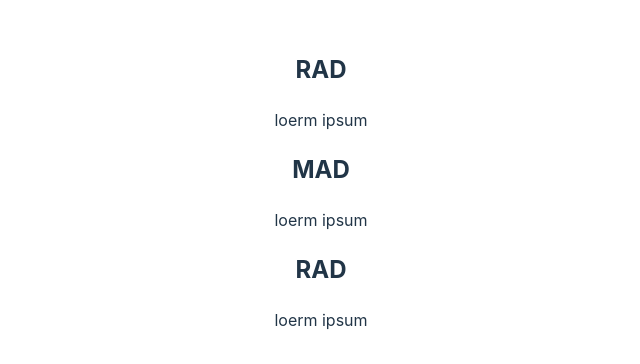
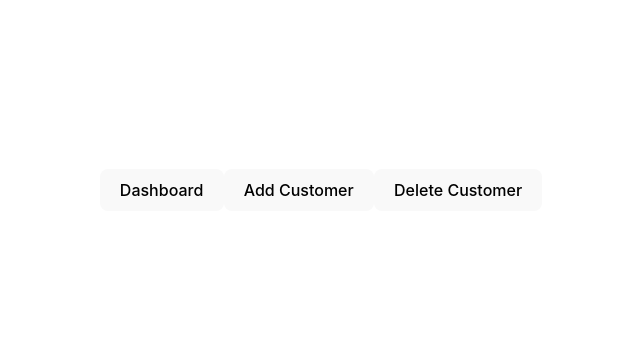
Before and after one commit to Dreaca/Express, a React (Vite) app in the folder web-storm-d1/: page / in a window 1280 px wide. Shown: the part 210-574 px from the top of the page, without its empty margins (319-959 px from the left). Built offline with nearby package versions, Linux system fonts and the light colour scheme.

Commit message:
event handling

```diff
--- a/web-storm-d1/src/App.tsx
+++ b/web-storm-d1/src/App.tsx
@@ -1,14 +1,18 @@
 
 import './App.css'
-import Subject from "./components/Subject.tsx";
+import ButtonComponent from "./components/ButtonComponent.tsx";
 
 function App() {
 
+    function handleClick(type:string) {
+        console.log('click');
+        alert(type+' clicked');
+    }
   return (
       <>
-          <Subject name = 'RAD'>loerm ipsum</Subject>
-          <Subject name = 'MAD'>loerm ipsum</Subject>
-          <Subject name = 'RAD'>loerm ipsum</Subject>
+          <ButtonComponent name={ "Dashboard"} onClick={handleClick}>DashBoard</ButtonComponent>
+          <ButtonComponent name={ "Add Customer"} onClick={handleClick}>Add Customer</ButtonComponent>
+          <ButtonComponent name={ "Delete Customer"} onClick={handleClick}></ButtonComponent>
       </>
   )
 }
--- a/web-storm-d1/src/components/ButtonComponent.tsx
+++ b/web-storm-d1/src/components/ButtonComponent.tsx
@@ -1,9 +1,8 @@
-export default function ButtonComponent(props :{children:React.ReactNode}) {
+export default function ButtonComponent(props) {
+    const name = props.name;
     return (
         <>
-        <button>
-            {props.children}
-        </button>
+        <button onClick={()=>{props.onClick(name)}}>{props.name}</button>
         </>
     )
 }
```
